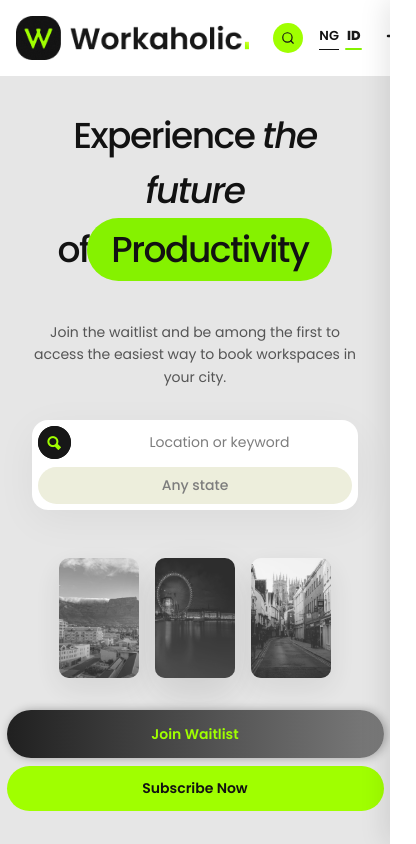
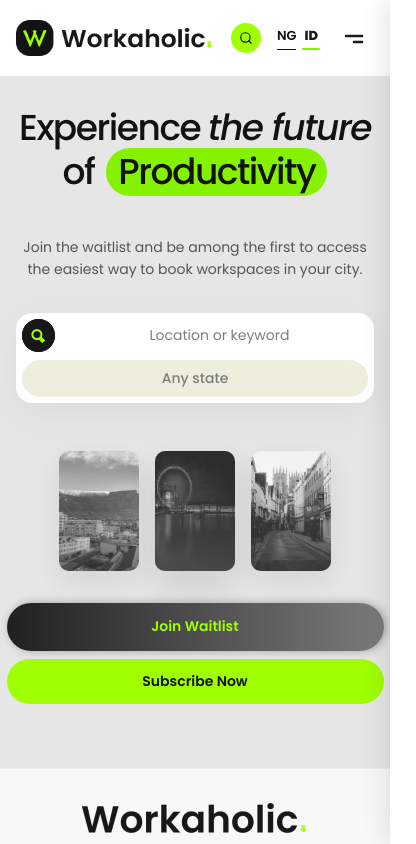
Before and after one commit to Workaholic-Africa/landing_page, a React (Vite) app: page / in a window 390 px wide. Shown: the top 844 px of the page, 416 px wide, since content can reach past the window. Built offline with nearby package versions, Linux system fonts and the light colour scheme.

Commit message:
Update mobile responsiveness and spacing

```diff
--- a/src/components/Carousel/Carousel.css
+++ b/src/components/Carousel/Carousel.css
@@ -189,5 +189,6 @@
     .cta-primary {
         background-color: #A0FF00;
         padding-left: 0;
+        border-radius: var(--border-radius-full);
     }
 }
--- a/src/components/Footer/Footer.css
+++ b/src/components/Footer/Footer.css
@@ -131,6 +131,7 @@
     .footer-container {
         flex-direction: column;
         gap: var(--spacing-lg);
+        padding: 0 var(--spacing-md);
     }
 
     .footer-bg-text {
@@ -141,7 +142,12 @@
 
     .footer-col {
         width: 100%;
+        min-width: 100%;
         text-align: center;
+    }
+
+    .footer-logo {
+        justify-content: center;
     }
 
     .social-links {
--- a/src/components/Hero/Hero.css
+++ b/src/components/Hero/Hero.css
@@ -26,6 +26,10 @@
 .headline .italic {
     font-style: italic;
     font-weight: 500;
+}
+
+.of-text {
+    margin-right: -10px;
 }
 
 .highlight {
@@ -142,6 +146,15 @@
 @media (max-width: 768px) {
     .headline {
         font-size: 48px;
+        line-height: 48px;
+    }
+
+    .of-text {
+        margin-right: 0px;
+    }
+
+    .hero-container {
+        padding: 0 var(--spacing-md);
     }
 
     .search-bar-wrapper {
@@ -157,6 +170,15 @@
 
     .headline {
         font-size: 36px;
+        line-height: 40px;
+    }
+
+    .of-text {
+        margin-right: 4px;
+    }
+
+    .highlight {
+        padding: 4px 12px;
     }
 
     .subhead {
--- a/src/components/Hero/Hero.jsx
+++ b/src/components/Hero/Hero.jsx
@@ -11,7 +11,7 @@ const Hero = () => {
                 <h1 className="headline">
                     Experience <span className="italic">the future</span>
                     <br />
-                    <span style={{ marginRight: '-10px' }}>of</span> <span className="highlight">Productivity</span>
+                    <span className="of-text">of</span> <span className="highlight">Productivity</span>
                 </h1>
 
                 <p className="subhead">
--- a/src/components/NotFound/NotFound.css
+++ b/src/components/NotFound/NotFound.css
@@ -83,17 +83,24 @@
     .not-found-title {
         font-size: 200px;
         letter-spacing: -10px;
+        margin-top: -80px;
     }
 }
 
 @media (max-width: 768px) {
+    .not-found-container {
+        padding: 0 var(--spacing-md);
+    }
+
     .not-found-title {
         font-size: 140px;
         letter-spacing: -5px;
+        margin-top: -60px;
     }
 
     .not-found-heading {
         font-size: 32px;
+        margin-top: -20px;
     }
 
     .not-found {
@@ -105,10 +112,12 @@
     .not-found-title {
         font-size: 100px;
         letter-spacing: -2px;
+        margin-top: -40px;
     }
 
     .not-found-heading {
         font-size: 24px;
+        margin-top: -10px;
     }
 
     .not-found-text {
--- a/src/index.css
+++ b/src/index.css
@@ -39,6 +39,11 @@ body {
     color: var(--color-text);
     line-height: 1.5;
     overflow-x: hidden;
+}
+
+img {
+    max-width: 100%;
+    height: auto;
 }
 
 /* Utility Classes */
```
